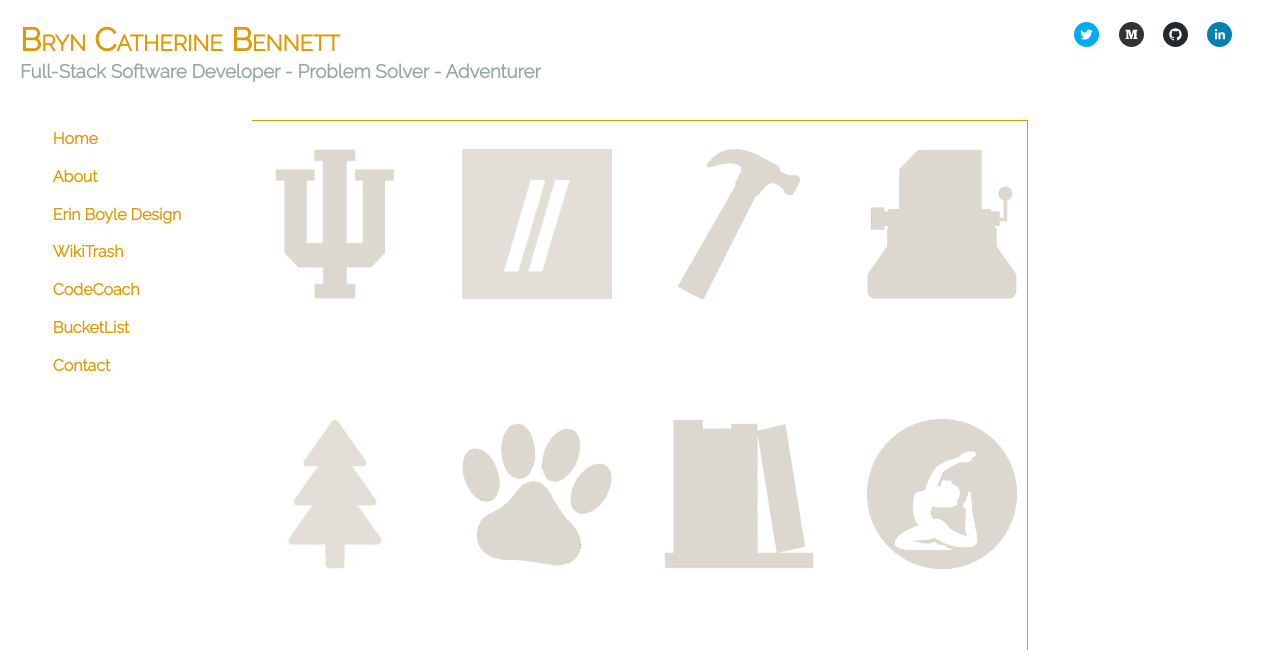
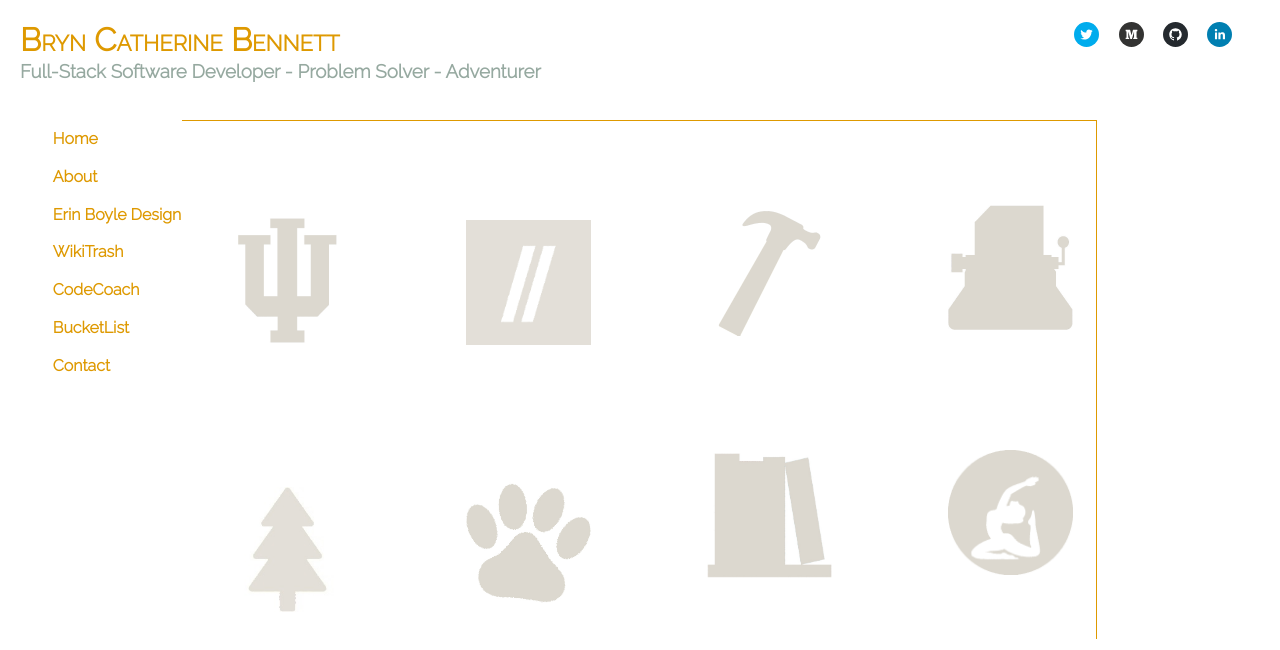
Before and after one commit to bbennett7/portfolio, a React (Create React App) app: page / in a window 1280 px wide. Shown: the top 650 px of the page. Built offline with nearby package versions, Linux system fonts and the light colour scheme.

Commit message:
Complete home content

```diff
--- a/src/App.css
+++ b/src/App.css
@@ -121,9 +121,9 @@
 
 .Home {
   display: grid;
-  grid-template: 1fr 1fr 1fr / 1fr 1fr 1fr 1fr;
+  grid-template: 1fr 1fr / 1fr 1fr 1fr 1fr;
   grid-column-gap: 50px;
-  grid-row-gap: 100px;
+  grid-row-gap: 20px;
 }
 
 h4 {
@@ -140,26 +140,54 @@
 }
 
 .Home-icon {
-  margin-top: 20px;
-  width: 150px;
-  height: 150px;
+  margin: 20px auto;
+  width: 191px;
+  height: 200px;
+  align-content: center;
 }
 
 .Grey-icon {
+  width: 125px;
+  height: 125px;
+  margin: 0px 33px;
   z-index: 1;
   filter: rgb(220, 216, 207);
   -webkit-filter: opacity(1);
-  -webkit-transition: all .5s ease-in-out;
+  -webkit-transition: all .8s ease-in-out;
   position: absolute;
 }
 
 .Color-icon {
+  width: 125px;
+  height: 125px;
+  margin: 0px 33px;
   z-index: -1;
   position: absolute;
 }
 
 .Grey-icon:hover {
+  width: 125px;
+  height: 125px;
   -webkit-filter: opacity(0);
   -webkit-transform: scale(1.01);
   position: absolute;
 }
+
+.Icon-text {
+  -webkit-filter: opacity(0);
+  -webkit-transition: all .8s ease-in-out;
+  position: relative;
+  top:125px;
+  text-align: center;
+}
+
+.Home-icon h4, .Home-icon h6  {
+  display: block;
+  text-align: center;
+  margin: 5px 0px;
+}
+
+.Home-icon:hover h4, .Home-icon:hover h6 {
+  -webkit-filter: opacity(1);
+  -webkit-transform: scale(1.01);
+}
--- a/src/components/Home.js
+++ b/src/components/Home.js
@@ -22,14 +22,14 @@
     render() {
         return(
             <div className="Home">
-                <HomeIcon greyFile={IUGrey} colorFile={IUColor}/>
-                <HomeIcon greyFile={FIGrey} colorFile={FIColor}/>
-                <HomeIcon greyFile={VHGrey} colorFile={VHColor}/>
-                <HomeIcon greyFile={MGrey} colorFile={MColor}/>
-                <HomeIcon greyFile={TPGrey} colorFile={TPColor}/>
-                <HomeIcon greyFile={ZGrey} colorFile={ZColor}/>
-                <HomeIcon greyFile={RGrey} colorFile={RColor}/>
-                <HomeIcon greyFile={HGrey} colorFile={HColor}/>
+                <HomeIcon greyFile={IUGrey} colorFile={IUColor} title="Indiana University" firstLine="The Kelley School of Business" secondLine="The Jacobs School of Music"/>
+                <HomeIcon greyFile={FIGrey} colorFile={FIColor} title="The Flatiron School" firstLine="Full-stack Software Engineering Course" />
+                <HomeIcon greyFile={VHGrey} colorFile={VHColor} title="Velvet Hammer Music and Management" firstLine="Junior Manager for Grammy-award winning and nominated artists"/>
+                <HomeIcon greyFile={MGrey} colorFile={MColor} title="Writer" firstLine="Contributor to The Startup, 500k+ followers" secondLine="Contributor to JavaScript in Plain English, 12.3k+ followers"/>
+                <HomeIcon greyFile={TPGrey} colorFile={TPColor} title="Tree People" firstLine="Volunteer tree planter"/>
+                <HomeIcon greyFile={ZGrey} colorFile={ZColor} title="Animal Lover" firstLine="Dog mom to Zuma, my rescued shepadoodle and baby"/>
+                <HomeIcon greyFile={RGrey} colorFile={RColor} title="Avid Reader" firstLine="Favorite Books:" secondLine="The Dharma Bums by Jack Kerouac" thirdLine="Travels with Charlie by John Steinbeck" fourthLine="Islands in the Stream by Ernest Hemingway"/>
+                <HomeIcon greyFile={HGrey} colorFile={HColor} title="Wellness and Active Lifestyle Enthusiast" firstLine="Yogi" secondLine="Runner" thirdLine="Rock climber" fourthLine="Meitation novice"/>
             </div>
         )
     }
--- a/src/components/HomeIcon.js
+++ b/src/components/HomeIcon.js
@@ -6,6 +6,12 @@
             <div className="Home-icon" >
                 <img className="Grey-icon" src={this.props.greyFile} height="150" width="150" />
                 <img className="Color-icon" src={this.props.colorFile} height="150" width="150" />
+
+                <h4 className="Icon-text">{this.props.title}</h4>
+                <h6 className="Icon-text">{this.props.firstLine}</h6>
+                <h6 className="Icon-text">{this.props.secondLine}</h6>
+                <h6 className="Icon-text">{this.props.thirdLine}</h6>
+                <h6 className="Icon-text">{this.props.fourthLine}</h6>
             </div>
         )
     }
```
Also changed, not shown: src/images/grey/z-grey.jpg.
